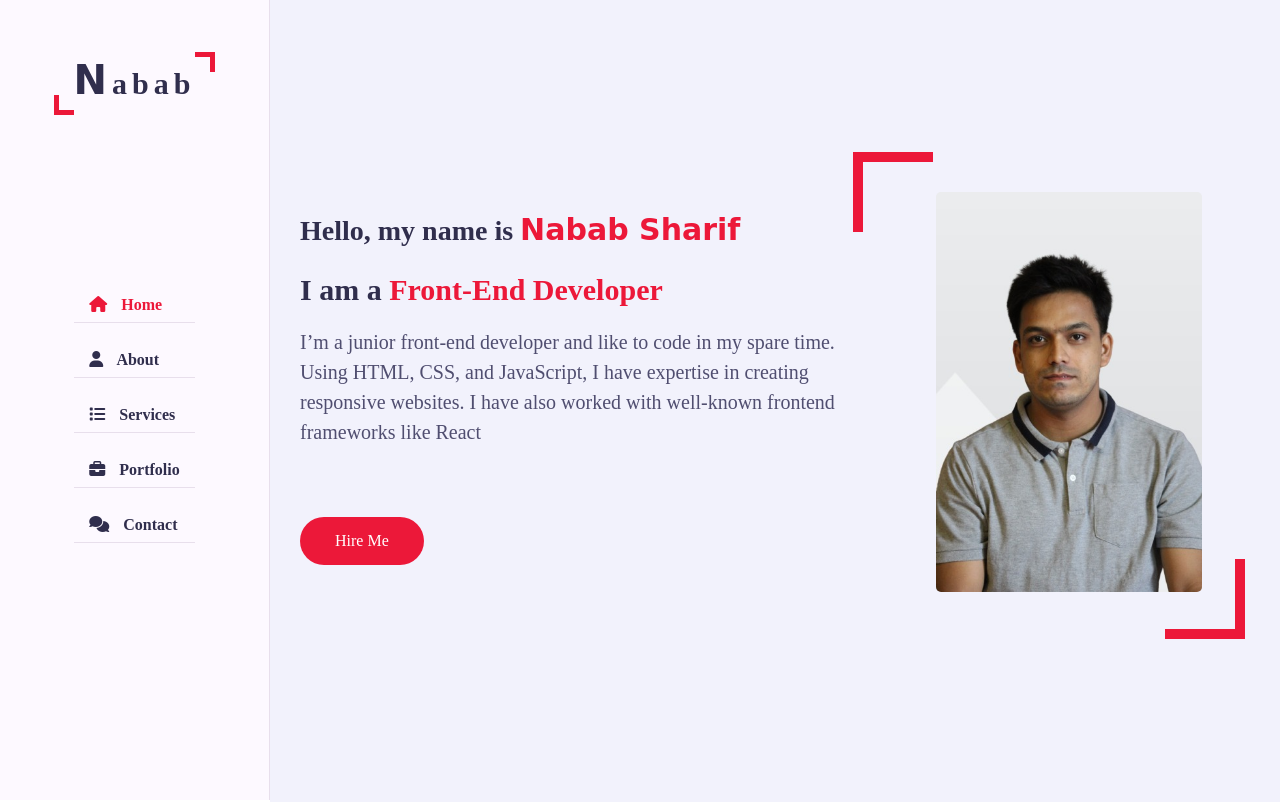
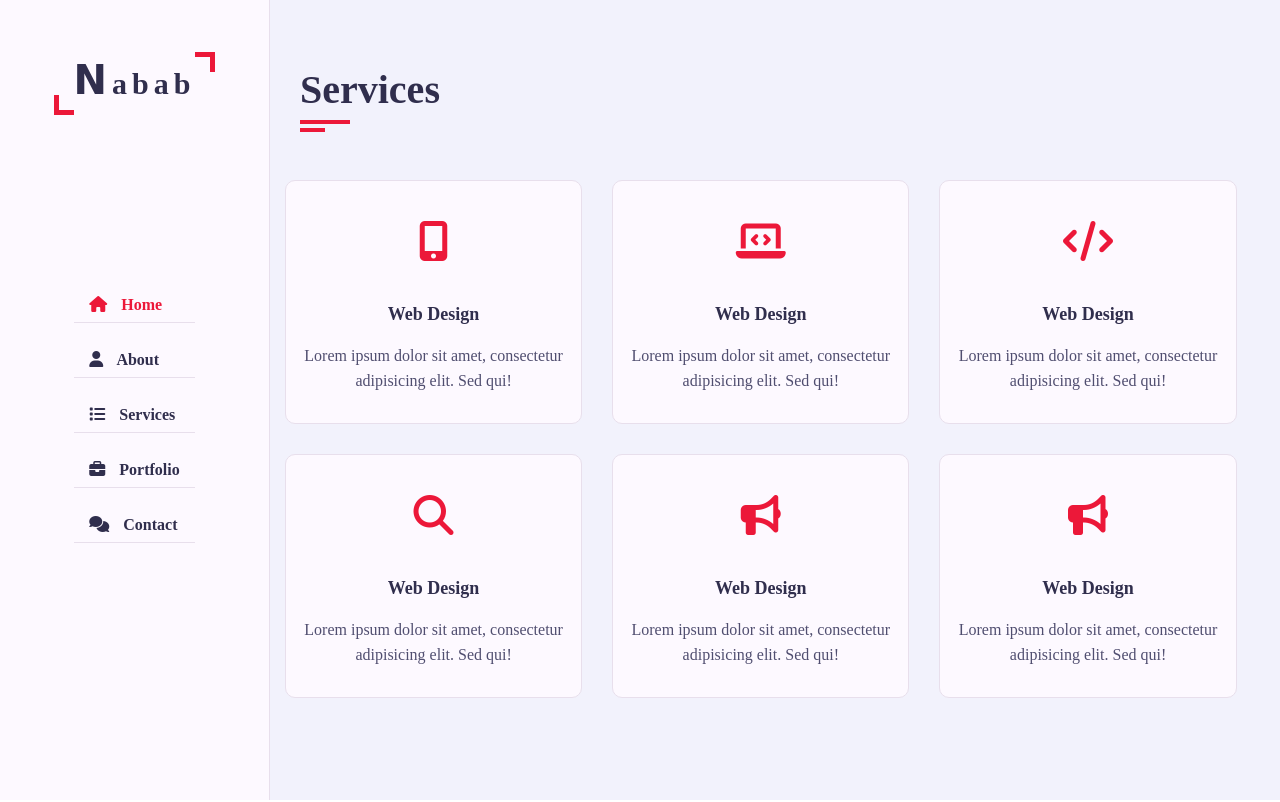
Before and after one commit to Nabab-Sharif/project-9-Personal-Portfolio, a plain HTML site: page index.html in a window 1280 px wide. Shown: the top 802 px of the page. Drawn offline with Linux system fonts and the light colour scheme; a web font is replaced by a local one.

Commit message:
Service Section Done

```diff
--- a/css/style.css
+++ b/css/style.css
@@ -634,7 +634,101 @@ h3.my-profession {
   color: var(--text-black-700);
 }
 
+/*....................About Section End Here....................*/
 
 
 
-/*....................About Section End Here....................*/
+
+
+/*....................Services Section Start Here....................*/
+
+.service .container {
+  padding-bottom: 40px;
+}
+
+
+.service .container .row {
+  gap: 30px;
+}
+
+
+.service .service-item {
+  flex: 0 0 30.33%;
+  max-width: 30.33%;
+}
+
+
+
+.service .service-item .service-item-inner {
+  background-color: var(--bg-black-100);
+  border: 1px solid var(--bg-black-50);
+  border-radius: 10px;
+  padding: 30px 15px;
+  text-align: center;
+  transition: all 0.35 ease;
+}
+
+
+
+.service .service-item .service-item-inner:hover {
+  box-shadow: 0 0 20px rgba(48, 46, 77, 0.15);
+}
+
+
+
+.service .service-item .service-item-inner .icon {
+  height: 60px;
+  width: 60px;
+  border-radius: 50%;
+  display: block;
+  margin: 0 auto 30px;
+  text-align: center;
+  /* background-color: red; */
+  transition: all 0.3s ease;
+}
+
+
+
+.service .service-item .service-item-inner .icon i {
+  font-size: 40px;
+  line-height: 60px;
+  color: var(--skin-color);
+  transition: all 0.3s ease;
+}
+
+
+
+.service .service-item .service-item-inner:hover .icon {
+  background: var(--skin-color);
+}
+
+
+
+.service .service-item .service-item-inner:hover .icon .fa {
+  font-size: 25px;
+  color: #ffffff;
+}
+
+
+
+
+
+
+.service .service-item .service-item-inner h4 {
+  font-size: 18px;
+  margin-bottom: 15px;
+  color: var(--text-black-900);
+  font-weight: 700;
+  text-transform: capitalize;
+}
+
+
+
+.service .service-item .service-item-inner p {
+  font-size: 16px;
+  color: var(--text-black-700);
+  line-height: 25px;
+}
+
+
+/*....................Services Section End Here......................*/
--- a/index.html
+++ b/index.html
@@ -55,7 +55,7 @@
 
 
       <!--.......................................Home Section Start........................................-->
-      <section class="home section">
+      <section class="home section hidden">
 
         <div class="container">
           <div class="row">
@@ -85,7 +85,7 @@
 
 
       <!--.......................................About Section Start.........................................-->
-      <section class="about section">
+      <section class="about section hidden">
         <div class="container">
 
           <div class="row">
@@ -95,7 +95,9 @@
           </div>
 
           <div class="row">
+
             <div class="about-content padd-15">
+
 
               <div class="row">
                 <div class="about-text padd-15">
@@ -300,21 +302,120 @@
 
               </div>
 
+
             </div>
 
+          </div>
 
-          </div>
         </div>
 
-    </div>
-    </section>
-    <!--.......................................About Section End...........................................-->
+
+      </section>
+      <!--.......................................About Section End...........................................-->
 
 
 
 
-  </div>
-  <!-- Main Content End -->
+      <!--.......................................Services Section Start.........................................-->
+      <section class="service section">
+        <div class="container">
+
+          <div class="row">
+            <div class="section-title padd-15">
+              <h2>Services</h2>
+            </div>
+          </div>
+
+          <div class="row">
+            <!-- Service item Start -->
+            <div class="service-item">
+              <div class="service-item-inner">
+                <div class="icon">
+                  <i class="fa fa-mobile-alt"></i>
+                </div>
+                <h4>Web Design</h4>
+                <p>Lorem ipsum dolor sit amet, consectetur adipisicing elit. Sed qui!</p>
+              </div>
+            </div>
+            <!-- Service item End -->
+
+            <!-- Service item Start -->
+            <div class="service-item">
+              <div class="service-item-inner">
+                <div class="icon">
+                  <i class="fa fa-laptop-code"></i>
+                </div>
+                <h4>Web Design</h4>
+                <p>Lorem ipsum dolor sit amet, consectetur adipisicing elit. Sed qui!</p>
+              </div>
+            </div>
+            <!-- Service item End -->
+
+            <!-- Service item Start -->
+            <div class="service-item">
+              <div class="service-item-inner">
+                <div class="icon">
+                  <i class="fa fa-code"></i>
+                </div>
+                <h4>Web Design</h4>
+                <p>Lorem ipsum dolor sit amet, consectetur adipisicing elit. Sed qui!</p>
+              </div>
+            </div>
+            <!-- Service item End -->
+
+
+            <!-- Service item Start -->
+            <div class="service-item">
+              <div class="service-item-inner">
+                <div class="icon">
+                  <i class="fa fa-search"></i>
+                </div>
+                <h4>Web Design</h4>
+                <p>Lorem ipsum dolor sit amet, consectetur adipisicing elit. Sed qui!</p>
+              </div>
+            </div>
+            <!-- Service item End -->
+
+
+            <!-- Service item Start -->
+            <div class="service-item">
+              <div class="service-item-inner">
+                <div class="icon">
+                  <i class="fa fa-bullhorn"></i>
+                </div>
+                <h4>Web Design</h4>
+                <p>Lorem ipsum dolor sit amet, consectetur adipisicing elit. Sed qui!</p>
+              </div>
+            </div>
+            <!-- Service item End -->
+
+
+            <!-- Service item Start -->
+            <div class="service-item">
+              <div class="service-item-inner">
+                <div class="icon">
+                  <i class="fa fa-bullhorn"></i>
+                </div>
+                <h4>Web Design</h4>
+                <p>Lorem ipsum dolor sit amet, consectetur adipisicing elit. Sed qui!</p>
+              </div>
+            </div>
+            <!-- Service item End -->
+
+
+          </div>
+
+
+        </div>
+      </section>
+      <!--.......................................Services Section End.........................................-->
+
+
+
+
+
+    </div>
+    <!-- Main Content End -->
 
 
 
```
